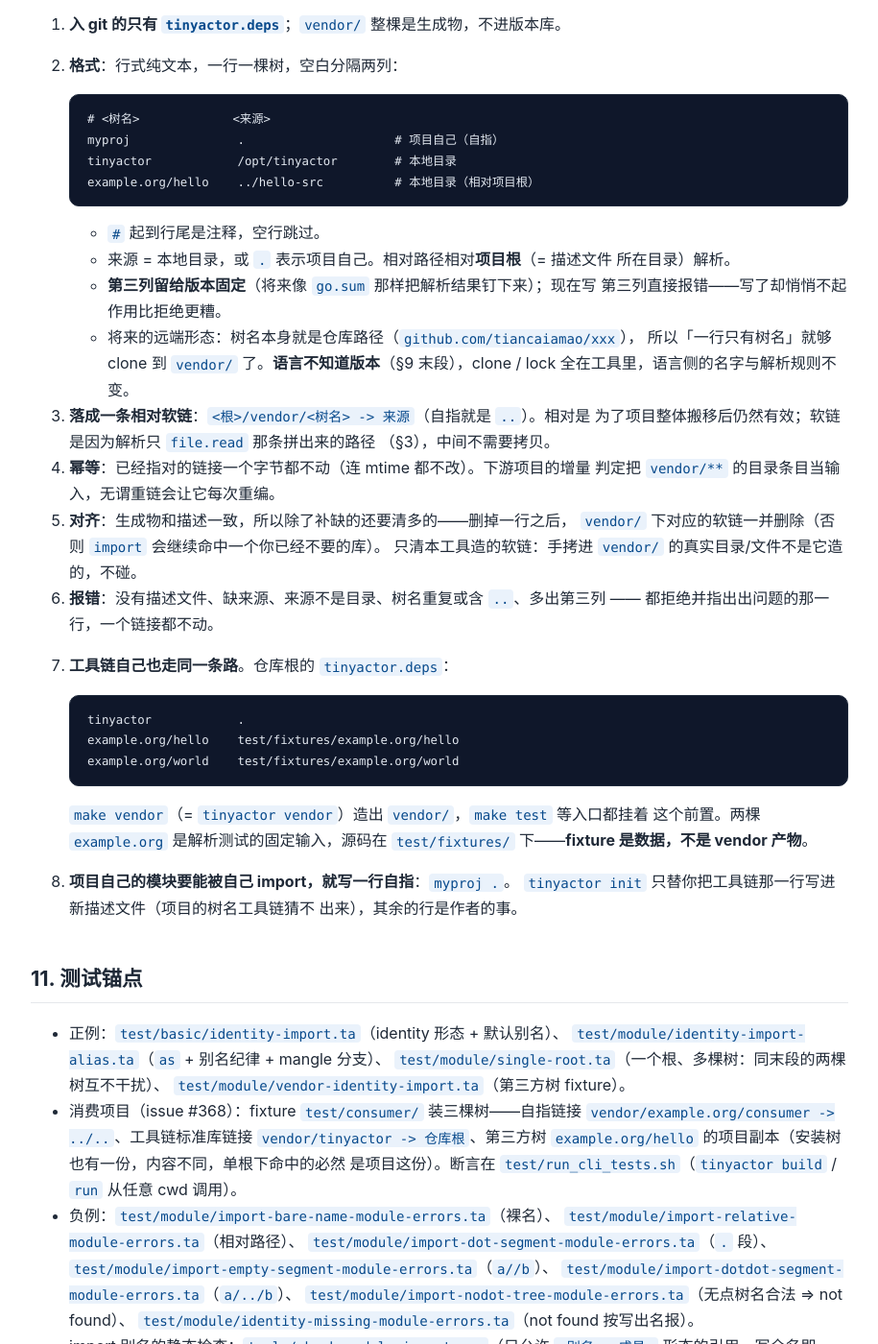
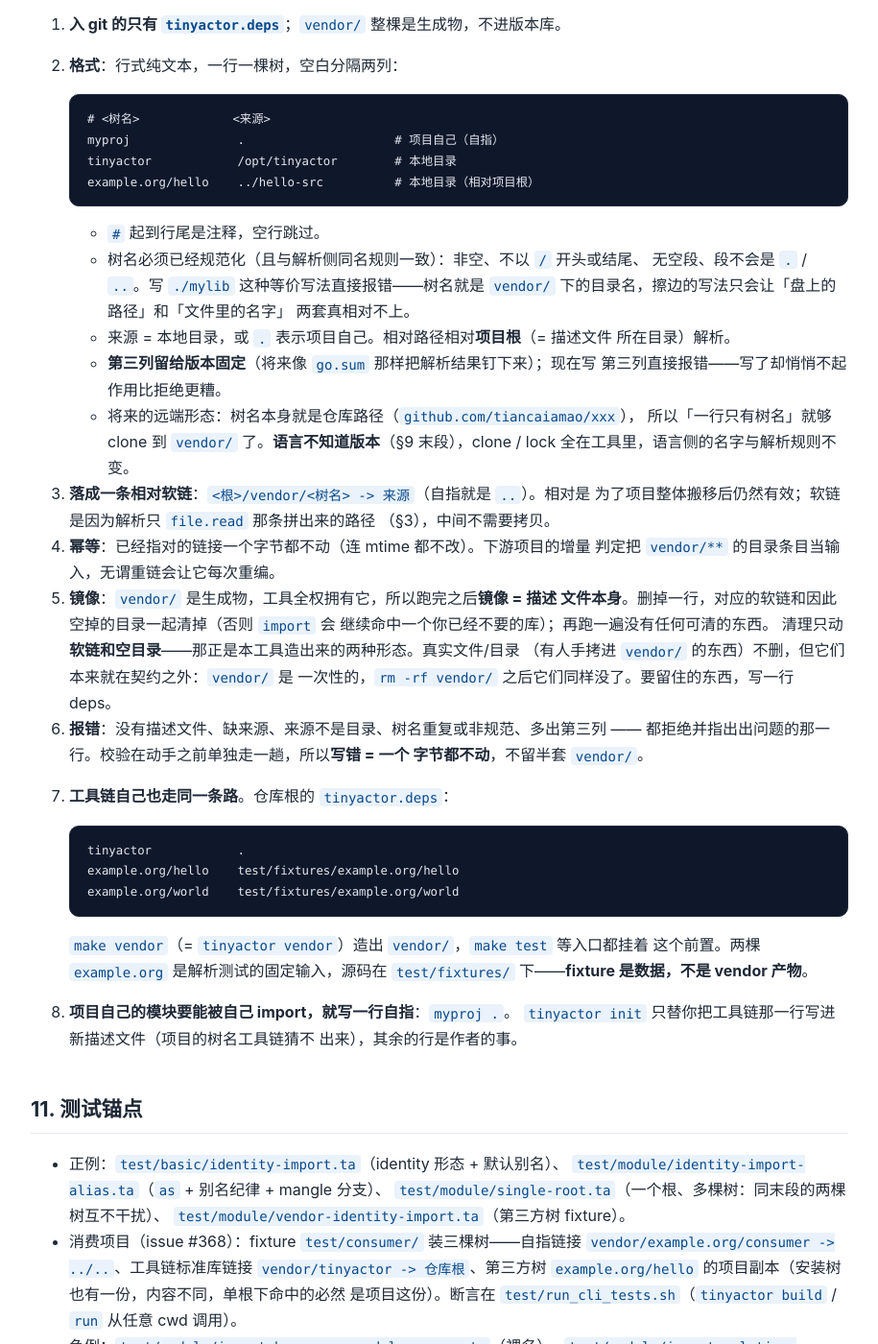
Before and after one commit to tiancaiamao/tinyactor, a Jekyll site: the page built from docs/modules.md, in a window 1280 px wide and 1400 px high, scrolled down 4184 px. Shown: the whole window at 96% size, without its empty margins (182-1097 px from the left). Built offline with Jekyll 4.4.1, drawn with Linux system fonts in a browser that asks for light colours; our own code applies the rules of GitHub Pages for plain Markdown files; some of the changed text lies outside the part shown.

Commit message:
review 第二轮：vendor/ 全权归工具（镜像）+ 树名必须规范
两条都是「清理」这条新逻辑派生出来的边界：

1. 上一版承诺「手拷进 vendor/ 的真实目录不碰」，但 prune 用 `find -type l`
   递归扫到目录里面，把里面的软链也删了 —— 承诺和实现对不上。**收掉这个半
   归属的承诺**：`vendor/` 是生成物，工具全权拥有，跑完镜像 = 描述文件本身；
   清理只动软链和**空**目录（正是工具造出来的两种形态），真实文件/目录不删，
   但它们本来就在契约之外（`rm -rf vendor/` 之后同样没）——要留住的东西写一行
   deps。空目录也一并收，否则删完树名会留一堆空壳。
2. 非规范树名（`./mylib`、`mylib/`、`a//b`、`a/./b`）会让「文件里的名字」和
   「盘上的路径」失配：prune 把自己刚建的链接当旧链接删掉，退出码还是 0。
   现在按解析侧同一套段规则拒绝。

消息也分成三段计数（新建/改指、删旧链接、删空目录），不再拿「1 条旧链接」
含糊地算上空目录。

验证：make -j8 test 全绿；CLI 测试覆盖「删行清链接 + 空目录被收 + 真实文件保留」
与非规范树名两种写法。

````diff
--- a/docs/modules.md
+++ b/docs/modules.md
@@ -190,6 +190,10 @@ error: no vendor/ directory above /tmp/x.ta
    ```
 
    - `#` 起到行尾是注释，空行跳过。
+   - 树名必须已经规范化（且与解析侧同名规则一致）：非空、不以 `/` 开头或结尾、
+     无空段、段不会是 `.` / `..`。写 `./mylib` 这种等价写法直接报错——树名就是
+     `vendor/` 下的目录名，擦边的写法只会让「盘上的路径」和「文件里的名字」
+     两套真相对不上。
    - 来源 = 本地目录，或 `.` 表示项目自己。相对路径相对**项目根**（= 描述文件
      所在目录）解析。
    - **第三列留给版本固定**（将来像 `go.sum` 那样把解析结果钉下来）；现在写
@@ -202,11 +206,15 @@ error: no vendor/ directory above /tmp/x.ta
    （§3），中间不需要拷贝。
 4. **幂等**：已经指对的链接一个字节都不动（连 mtime 都不改）。下游项目的增量
    判定把 `vendor/**` 的目录条目当输入，无谓重链会让它每次重编。
-5. **对齐**：生成物和描述一致，所以除了补缺的还要清多的——删掉一行之后，
-   `vendor/` 下对应的软链一并删除（否则 `import` 会继续命中一个你已经不要的库）。
-   只清本工具造的软链：手拷进 `vendor/` 的真实目录/文件不是它造的，不碰。
-6. **报错**：没有描述文件、缺来源、来源不是目录、树名重复或含 `..`、多出第三列
-   —— 都拒绝并指出出问题的那一行，一个链接都不动。
+5. **镜像**：`vendor/` 是生成物，工具全权拥有它，所以跑完之后**镜像 = 描述
+   文件本身**。删掉一行，对应的软链和因此空掉的目录一起清掉（否则 `import` 会
+   继续命中一个你已经不要的库）；再跑一遍没有任何可清的东西。
+   清理只动**软链和空目录**——那正是本工具造出来的两种形态。真实文件/目录
+   （有人手拷进 `vendor/` 的东西）不删，但它们本来就在契约之外：`vendor/` 是
+   一次性的，`rm -rf vendor/` 之后它们同样没了。要留住的东西，写一行 deps。
+6. **报错**：没有描述文件、缺来源、来源不是目录、树名重复或非规范、多出第三列
+   —— 都拒绝并指出出问题的那一行。校验在动手之前单独走一趟，所以**写错 = 一个
+   字节都不动**，不留半套 `vendor/`。
 7. **工具链自己也走同一条路**。仓库根的 `tinyactor.deps`：
 
    ```
@@ -244,5 +252,5 @@ error: no vendor/ directory above /tmp/x.ta
 - import 别名的静态检查：`tools/check_module_imports.py`（只允许
   `<别名>.<成员>` 形态的引用，写全名即报）。
 - `tinyactor.deps` → `vendor/` 的生成：`test/run_cli_tests.sh`（自指与本地两列
-  落成链接且解析跑通、第二次跑不动 mtime、五种坏行各自报对错、没有描述文件时
-  拒绝）。
+  落成链接且解析跑通、第二次跑不动 mtime、删行后链接与空目录被清而真实文件保留、
+  七种坏行各自报对错、没有描述文件时拒绝）。
````
Also changed, not shown: 2 other files.
